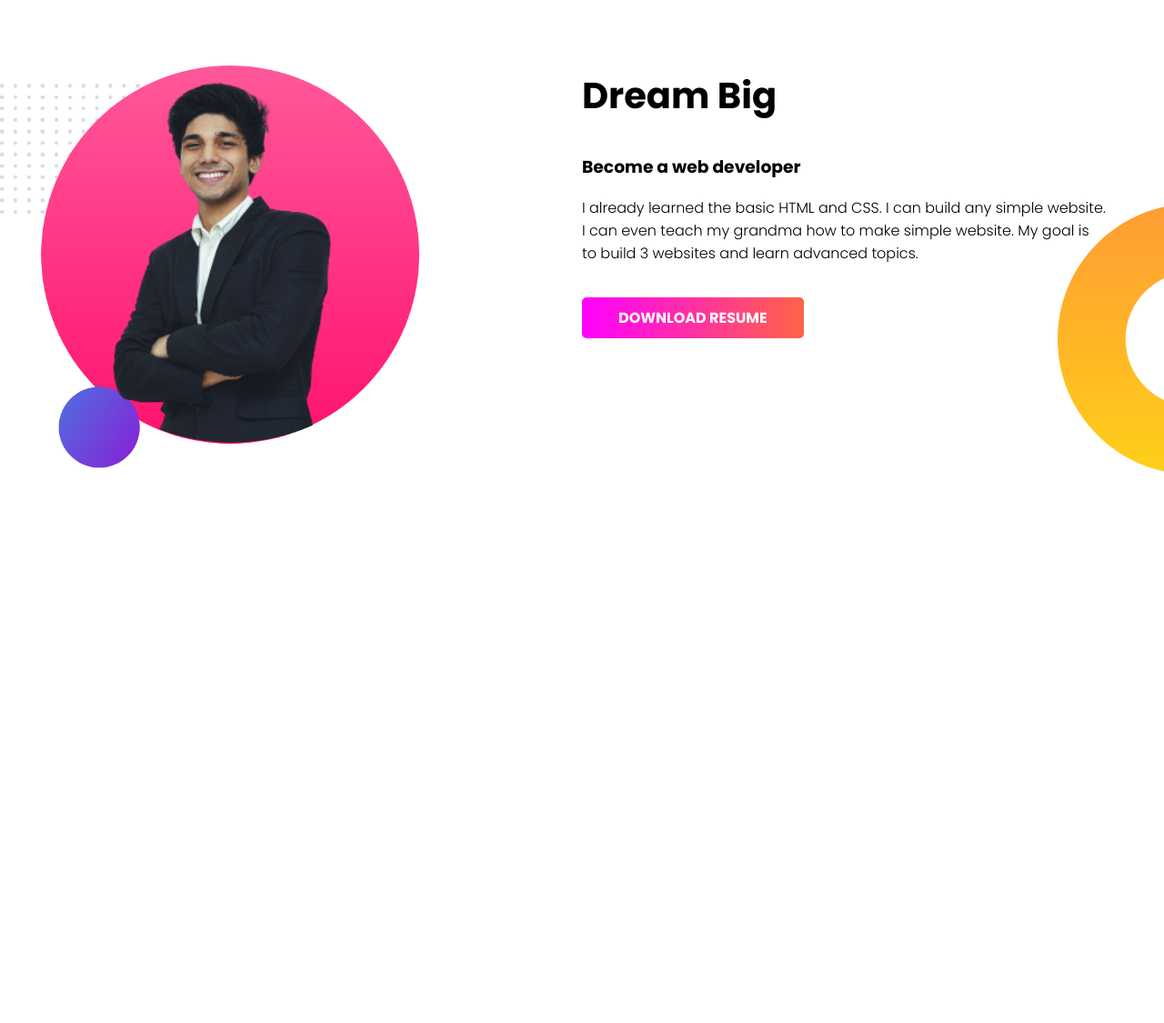
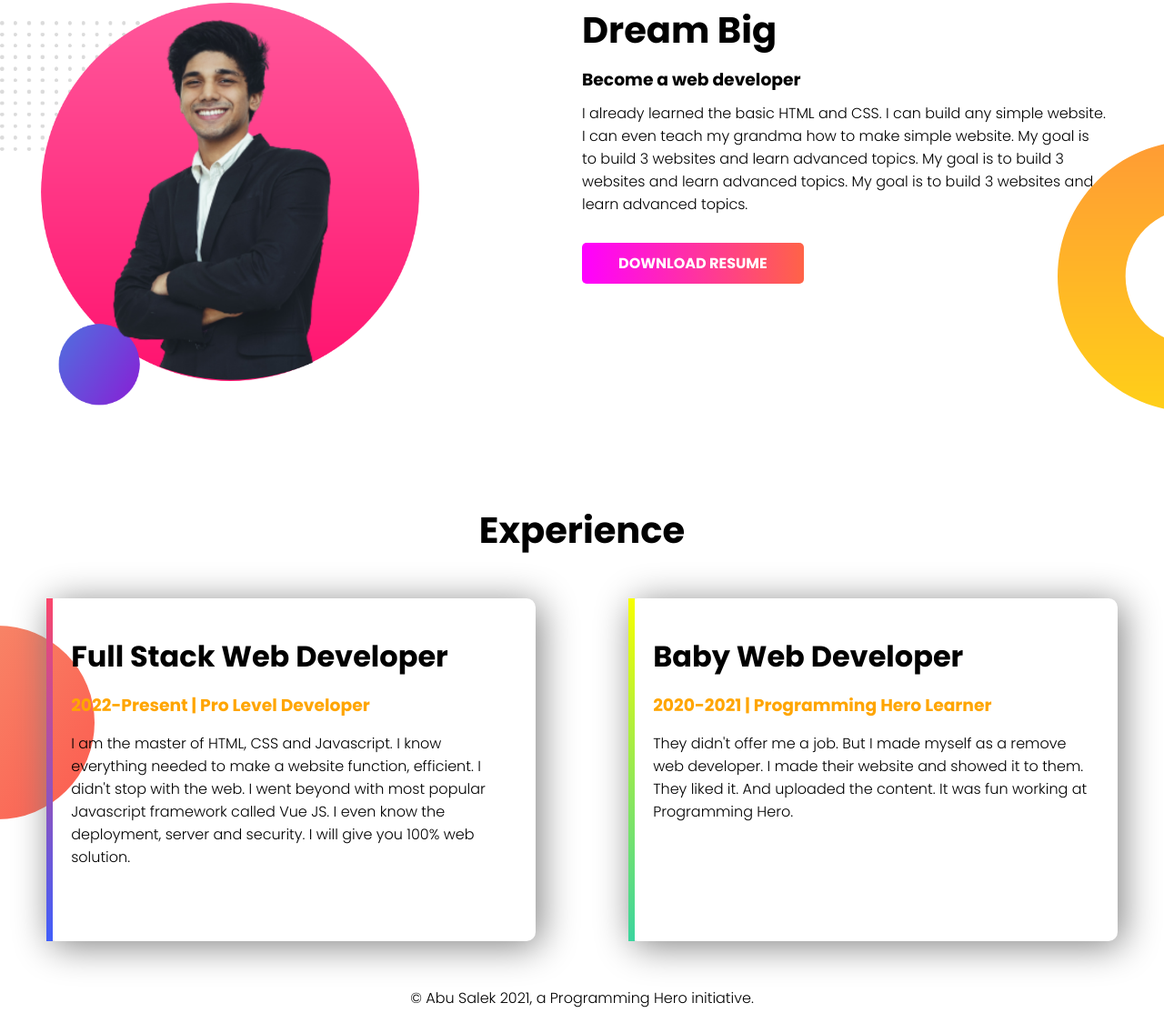
Before and after one commit to salekmia/salek-portfolio, a plain HTML site: page index.html in a window 1280 px wide. Shown: the part 611-1736 px from the top of the page at 91% size. Before the commit the page ends 1133 px from the top, so only its background shows below. Drawn offline with Linux system fonts and the light colour scheme.

Commit message:
footer added

```diff
--- a/index.html
+++ b/index.html
@@ -11,7 +11,7 @@
     <link rel="stylesheet" href="style.css">
 </head>
 <body>
-    <section class="top-banner">
+    <section class="top-banner flexible-container">
         <div class="half-width half-one">
             <h1>Welcome to</h1>
             <h1><span class="orange-color">Abu Salek</span> World</h1>
@@ -24,16 +24,36 @@
         </div>
     </section>
 
-    <section class="dream-big">
+    <section class="dream-big flexible-container">
         <div class="half-width half-two">
             <img src="images/person2.png" alt="My Dream">
         </div>
         <div class="half-width half-two">
-            <h2 class="dream-big-heading">Dream Big</h2>
-            <h3>Become a web developer</h3>
-            <p>I already learned the basic HTML and CSS. I can build any simple website. I can even teach my grandma how to make simple website. My goal is to build 3 websites and learn advanced topics.</p>
+            <h2>Dream Big</h2>
+            <h3 class="big-dream">Become a web developer</h3>
+            <p class="big-dream">I already learned the basic HTML and CSS. I can build any simple website. I can even teach my grandma how to make simple website. My goal is to build 3 websites and learn advanced topics. My goal is to build 3 websites and learn advanced topics. My goal is to build 3 websites and learn advanced topics.</p>
             <a target="_blank" href="#" class="link-button">DOWNLOAD RESUME</a>
         </div>
-    </div>
+    </section>
+
+    <section class="experience">
+        <h2 class="experience-heading">Experience</h2>
+        <div class="flexible-container">
+            <div class="experience-item full-web-developer">
+                <h2>Full Stack Web Developer</h2>
+                <h3 class="heading-three">2022-Present | Pro Level Developer</h3>
+                <p>I am the master of HTML, CSS and Javascript. I know everything needed to make a website function, efficient. I didn't stop with the web. I went beyond with most popular Javascript framework called Vue JS. I even know the deployment, server and security. I will give you 100% web solution.</p>
+            </div>
+            <div class="experience-item baby-web-developer">
+                <h2>Baby Web Developer</h2>
+                <h3 class="heading-three">2020-2021 | Programming Hero Learner</h3>
+                <p>They didn't offer me a job. But I made myself as a remove web developer. I made their website and showed it to them. They liked it. And uploaded the content. It was fun working at Programming Hero.</p>
+            </div>
+        </div>
+    </section>
+
+    <footer>
+        <p>© Abu Salek 2021, a Programming Hero initiative.</p>
+    </footer>
 </body>
 </html>
--- a/style.css
+++ b/style.css
@@ -1,7 +1,10 @@
+* {
+    box-sizing: border-box;
+    margin: 0;
+    padding: 0;
+}
 body {
     font-family: 'Poppins', sans-serif;
-    margin: 0;
-    padding: 0;
 }
 
 h1 {
@@ -13,7 +16,7 @@ h1 {
     color: orange;
 }
 
-section {
+.flexible-container {
     padding-top: 5px;
     display: flex;
 }
@@ -35,7 +38,6 @@ section {
 
 .half-width img {
     width: 80%;
-    margin-top: 30px;
 }
 
 .link-button {
@@ -54,12 +56,64 @@ section {
     background-image: url(images/dream-bg.png);
     background-repeat: no-repeat;
     background-position: bottom right;
+    margin-bottom: 100px;
 }
 
-.dream-big-heading {
+h2 {
     font-size: 40px;
 }
 
 .half-two {
     padding-right: 5%;
 }
+
+.big-dream {
+    margin: 10px 0;
+}
+
+.experience {
+    background-image: url(images/exp-bg.png);
+    background-repeat: no-repeat;
+    background-position: left;
+    margin-bottom: 50px;
+}
+
+.experience-heading {
+    margin-bottom: 40px;
+    text-align: center;
+}
+
+.experience-item {
+    width: 50%;
+    margin: 0 4%;
+    padding: 15px 20px 80px;
+    box-shadow: 5px 5px 40px gray;
+    border-radius: 10px;
+}
+
+.experience-item h2 {
+    font-size: 32px;
+    padding-top: 25px;
+}
+
+.heading-three {
+    padding: 15px 0;
+    color: orange;
+}
+
+.full-web-developer {
+    border-left: 7px solid;
+    border-image: linear-gradient(#FC466B, #3F5EFB);
+    border-image-slice: 1;
+}
+
+.baby-web-developer {
+    border-left: 7px solid;
+    border-image: linear-gradient(#f8ff00, #3ad59f);
+    border-image-slice: 1;
+}
+
+footer p {
+    text-align: center;
+    margin: 15px 0;
+}
```
